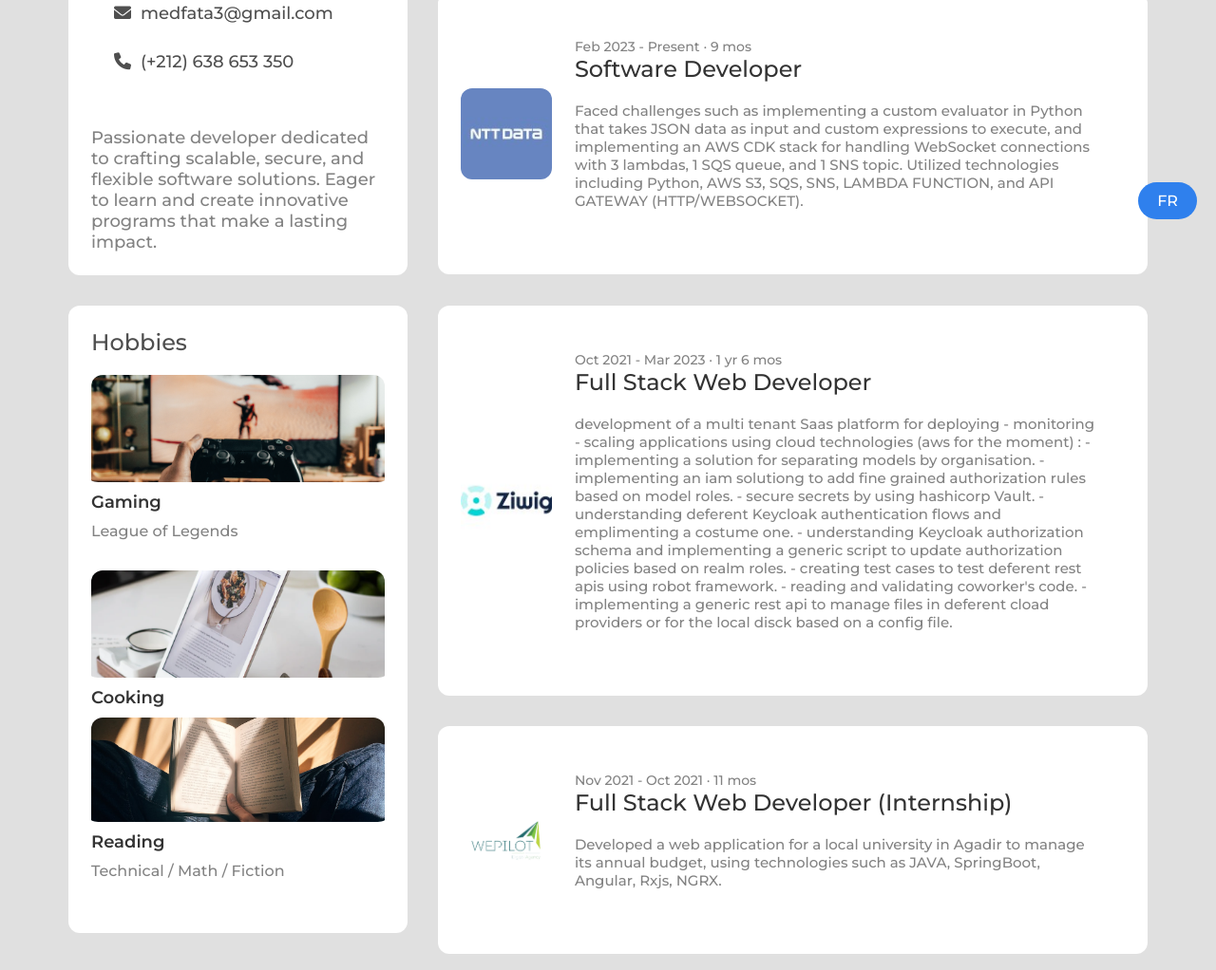
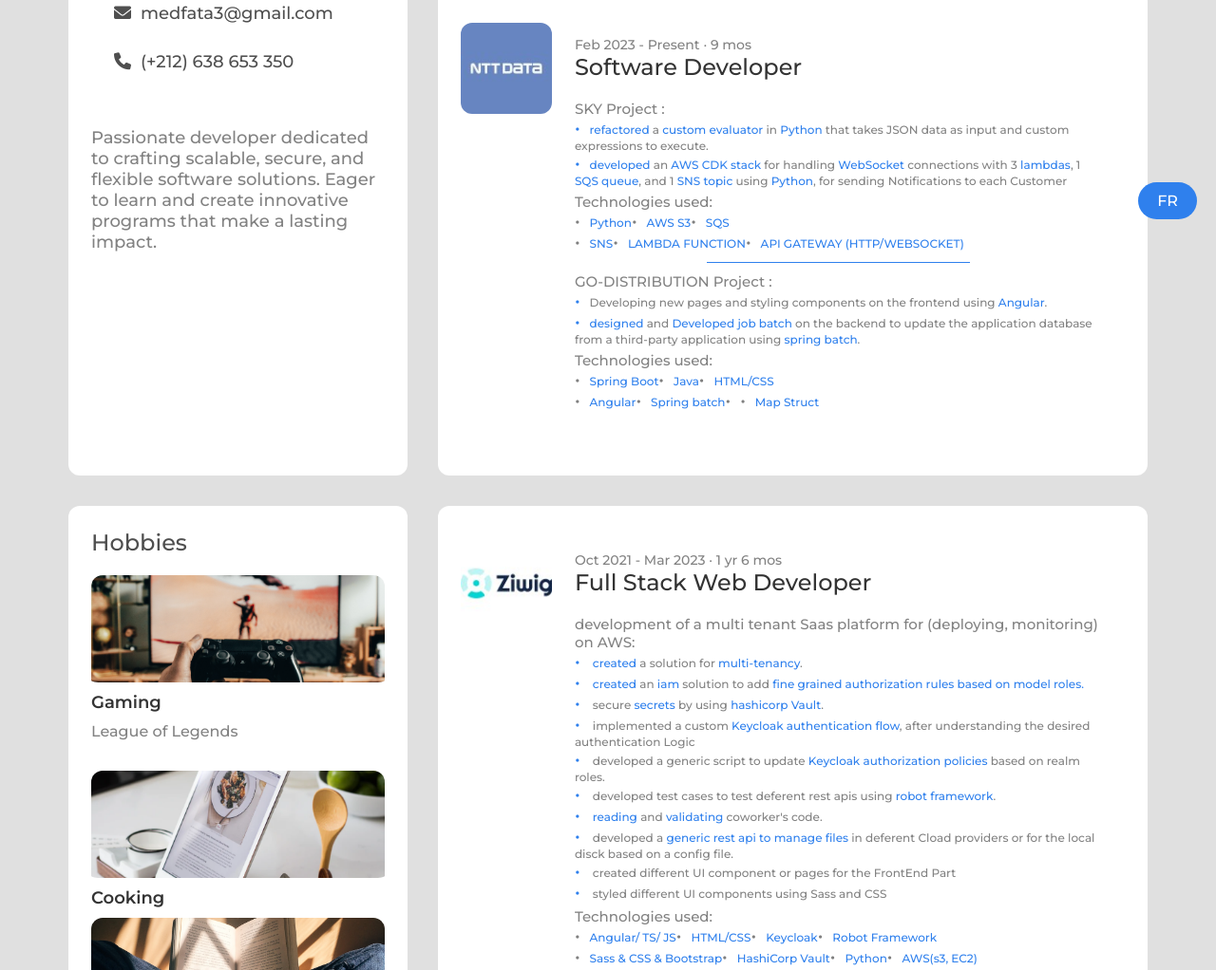
Before and after one commit to medfata/portfolio, a plain HTML site: page index.html in a window 1280 px wide. Shown: the part 549-1571 px from the top of the page at 95% size. Drawn offline with nearby package versions, Linux system fonts and the light colour scheme.

Commit message:
style desc experience

```diff
--- a/script.js
+++ b/script.js
@@ -8,23 +8,86 @@ const translations = {
         'tr-button': 'FR',
         "exp-1-date": "Nov 2021 - Oct 2021 · 11 mos",
         "exp-1-title": "Full Stack Web Developer (Internship)",
-        "exp-1-desc": "Developed a web application for a local university in Agadir to manage its annual budget, using technologies such as JAVA, SpringBoot, Angular, Rxjs, NGRX.",
+        "exp-1-desc": `helped on the development of a web application for a local university in Agadir to manage its annual budget expenses
+        <p style="margin:0; margin-top:5px">Technologies used:</p>
+        <ul class="horizontal-list">
+            <li>JAVA</li>,
+            <li>SpringBoot,  </li>
+            <li>Angular/ Ts/ Js  </li>
+            <li>Rxjs,  </li>
+            <li>NGRX </li>
+        </ul>`,
 
         "exp-2-date": "Oct 2021 - Mar 2023 · 1 yr 6 mos",
         "exp-2-title": "Full Stack Web Developer",
-        "exp-2-desc": `development of a multi tenant Saas platform for deploying - monitoring - scaling applications using cloud technologies (aws for the moment) :
-        - implementing a solution for separating models by organisation.
-        - implementing an iam solutiong to add fine grained authorization rules based on model roles.
-        - secure secrets by using hashicorp Vault.
-        - understanding deferent Keycloak authentication flows and emplimenting a costume one.
-        - understanding Keycloak authorization schema and implementing a generic script to update authorization policies based on realm roles.
-        - creating test cases to test deferent rest apis using robot framework.
-        - reading and validating coworker's code.
-        - implementing a generic rest api to manage files in deferent cload providers or for the local disck based on a config file.`,
+        "exp-2-desc": `development of a multi tenant Saas platform for (deploying, monitoring) on <span>AWS</span>:
+        <ul class="styled-list">
+        <li> <span>created</span> a solution for <span>multi-tenancy</span>.</li>
+        <li> <span>created</span> an <span>iam</span> solution to add <span>fine grained authorization rules<span> based on model roles.</li>
+        <li> secure <span>secrets</span> by using <span>hashicorp Vault</span>.
+        <li> implemented a custom <span>Keycloak authentication flow</span>, after understanding the desired authentication Logic</li>
+        <li> developed a generic script to update <span>Keycloak authorization policies</span> based on realm roles.</li>
+        <li> developed test cases to test deferent rest apis using <span>robot framework</span>.</li>
+        <li> <span>reading</span> and <span>validating</span> coworker's code.</li>
+        <li> developed a <span>generic rest api to manage files</span> in deferent </span>Cload providers</span> or for the local disck based on a config file.</li>
+        <li> created different UI component or pages for the FrontEnd Part</li>
+        <li> styled different UI components using Sass and CSS</li>
+        </ul>
+        <p style="margin:0; margin-top:5px">Technologies used:</p>
+        <ul class="horizontal-list">
+            <li>Angular/ TS/ JS </li>
+            <li>HTML/CSS</li>
+            <li>Keycloak</li>
+            <li>Robot Framework</li>
+        </ul>
+        <ul class="horizontal-list">
+            <li>Sass & CSS & Bootstrap</li>
+            <li>HashiCorp Vault</li>
+            <li>Python</li>
+            <li>AWS(s3, EC2)</li>
+        </ul>
+`,
 
         "exp-3-date": "Feb 2023 - Present · 9 mos",
         "exp-3-title": "Software Developer",
-        "exp-3-desc": "Faced challenges such as implementing a custom evaluator in Python that takes JSON data as input and custom expressions to execute, and implementing an AWS CDK stack for handling WebSocket connections with 3 lambdas, 1 SQS queue, and 1 SNS topic. Utilized technologies including Python, AWS S3, SQS, SNS, LAMBDA FUNCTION, and API GATEWAY (HTTP/WEBSOCKET)."
+        "exp-3-desc": `
+        SKY Project :
+        <ul class="styled-list">
+            <li><span>refactored</span> a <span>custom evaluator</span> in <span>Python</span> that takes JSON data as input and custom expressions to execute.</li>
+            <li><span>developed</span> an <span>AWS CDK stack</span> for handling <span>WebSocket</span> connections with
+            3 <span>lambdas</span>, 1 <span>SQS queue</span>, and 1 <span>SNS topic</span> using <span>Python</span>, for sending Notifications to each Customer</li>
+        </ul>
+
+        <p style="margin: 0; margin-top: 5px">Technologies used:</p>
+        <ul class="horizontal-list">
+            <li>Python</li>
+            <li>AWS S3</li>
+            <li>SQS</li>
+        </ul>
+        <ul class="horizontal-list">
+            <li>SNS</li>
+            <li>LAMBDA FUNCTION</li>
+            <li>API GATEWAY (HTTP/WEBSOCKET)</li>
+        </ul>
+        <div class="horizontal-border"></div>
+        GO-DISTRIBUTION Project :
+        <ul class="styled-list">
+            <li>Developing new pages and styling components on the frontend using <span>Angular</span>.</li>
+            <li><span>designed</span> and <span>Developed</span> <span>job batch</span> on the backend to update the application
+            database from a third-party application using <span>spring batch</span>.</li>
+        </ul>
+        <p style="margin: 0; margin-top: 5px">Technologies used:</p>
+        <ul class="horizontal-list">
+            <li>Spring Boot</li>
+            <li>Java</li>
+            <li>HTML/CSS</li>
+        </ul>
+        <ul class="horizontal-list">
+            <li>Angular</li>
+            <li>Spring batch<li>
+            <li>Map Struct</li>
+        </ul>
+        `
     },
     'fr': {
         'title':"Protfolio de Mohamed Fatta",
@@ -34,24 +97,84 @@ const translations = {
         'tr-button': 'EN',
         "exp-1-date": "Nov 2021 - Oct 2021 · 11 mois",
         "exp-1-title": "Développeur Web Full Stack (Stage)",
-        "exp-1-desc": "Développement d'une application web pour une université locale à Agadir pour gérer son budget annuel, en utilisant des technologies telles que JAVA, SpringBoot, Angular, Rxjs, NGRX.",
+        "exp-1-desc":  `J'ai participé au développement d'une application web pour une université locale à Agadir afin de gérer ses dépenses budgétaires annuelles.
+        <p style="margin:0; margin-top:5px">Technologies utilisées :</p>
+        <ul class="horizontal-list">
+            <li>JAVA</li>
+            <li>SpringBoot</li>
+            <li>Angular/ TypeScript/ JavaScript</li>
+            <li>RxJS</li>
+            <li>NGRX</li>
+        </ul>
+        `,
 
         "exp-2-date": "Oct 2021 - Mar 2023 · 1 an 6 mois",
         "exp-2-title": "Développeur Web Full Stack",
-        "exp-2-desc": `Développement d'une plateforme SaaS multi-locataire pour le déploiement, la surveillance et l'évolutivité des applications en utilisant des technologies cloud (AWS pour le moment) :
-            - Implémentation d'une solution pour séparer les modèles par organisation.
-            - Implémentation d'une solution IAM pour ajouter des règles d'autorisation détaillées basées sur les rôles des modèles.
-            - Sécurisation des secrets en utilisant HashiCorp Vault.
-            - Compréhension des différents flux d'authentification Keycloak et implémentation d'un flux personnalisé.
-            - Compréhension du schéma d'autorisation Keycloak et implémentation d'un script générique pour mettre à jour les politiques d'autorisation basées sur les rôles du royaume.
-            - Création de cas de test pour tester différents APIs REST en utilisant le framework Robot.
-            - Lecture et validation du code de collègues.
-            - Implémentation d'une API REST générique pour gérer des fichiers dans différents fournisseurs de cloud ou sur le disque local en fonction d'un fichier de configuration.`,
+        "exp-2-desc": `Développement d'une plateforme SaaS multi-locataire pour le déploiement et la surveillance sur <span>AWS</span> :
+        <ul class="styled-list">
+            <li> <span>Création</span> d'une solution pour la <span>multi-locataire</span>.</li>
+            <li> <span>Création</span> d'une solution <span>iam</span> pour ajouter des <span>règles d'autorisation fines</span> basées sur les rôles des modèles.</li>
+            <li> Sécurisation des <span>secrets</span> en utilisant <span>HashiCorp Vault</span>.</li>
+            <li> Mise en place d'un <span>flux d'authentification Keycloak</span> personnalisé, après avoir compris la logique d'authentification souhaitée.</li>
+            <li> Développement d'un script générique pour mettre à jour les <span>politiques d'autorisation Keycloak</span> en fonction des rôles du royaume.</li>
+            <li> Développement de cas de test pour tester différentes API REST en utilisant <span>le framework Robot</span>.</li>
+            <li> <span>Lecture</span> et <span>validation</span> du code des collègues.</li>
+            <li> Développement d'une <span>API REST générique pour gérer des fichiers</span> dans différents <span>fournisseurs de cloud</span> ou sur le disque local en fonction d'un fichier de configuration.</li>
+            <li> Création de différents composants ou pages d'interface utilisateur pour la partie frontend.</li>
+            <li> Personnalisation de différents composants d'interface utilisateur en utilisant Sass et CSS.</li>
+        </ul>
+        <p style="margin:0; margin-top:5px">Technologies utilisées :</p>
+        <ul class="horizontal-list">
+            <li>Angular/ TypeScript/ JavaScript</li>
+            <li>HTML/CSS</li>
+            <li>Keycloak</li>
+            <li>Framework Robot</li>
+        </ul>
+        <ul class="horizontal-list">
+            <li>Sass & CSS & Bootstrap</li>
+            <li>HashiCorp Vault</li>
+            <li>Python</li>
+            <li>AWS (S3, EC2)</li>
+        </ul>
+    `,
 
         "exp-3-date": "Fév 2023 - Présent · 9 mois",
         "exp-3-title": "Dév. Logiciel",
-        "exp-3-desc": `Défis : [évaluateur personnalisé en Python, AWS CDK pour les connexions Websocket avec 3 lambdas, 1 SQS QUEUE, 1 SNS TOPIC]
-        Techs : [Python, AWS S3, SQS, SNS, LAMBDA FUNCTION, API GATEWAY]`
+        "exp-3-desc": `Projet SKY :
+        <ul class="styled-list">
+            <li><span>refactorisé</span> un <span>évaluateur personnalisé</span> en <span>Python</span> prenant des données JSON en entrée et des expressions personnalisées à exécuter.</li>
+            <li><span>développé</span> une <span>pile AWS CDK</span> pour gérer les connexions <span>WebSocket</span> avec 3 <span>lambdas</span>, 1 file <span>SQS</span> et 1 sujet <span>SNS</span> en utilisant <span>Python</span>, pour l'envoi de notifications à chaque client.</li>
+        </ul>
+
+        <p style="margin: 0; margin-top: 5px">Technologies utilisées :</p>
+        <ul class="horizontal-list">
+            <li>Python</li>
+            <li>AWS S3</li>
+            <li>SQS</li>
+        </ul>
+        <ul class="horizontal-list">
+            <li>SNS</li>
+            <li>FONCTION LAMBDA</li>
+            <li>API GATEWAY (HTTP/WEBSOCKET)</li>
+        </ul>
+        <div class="horizontal-border"></div>
+        Projet GO-DISTRIBUTION :
+        <ul class="styled-list">
+            <li>Développement de nouvelles pages et stylisation de composants côté frontend en utilisant <span>Angular</span>.</li>
+            <li><span>conçu</span> et <span>développé</span> un <span>lot de tâches</span> côté backend pour mettre à jour la base de données de l'application à partir d'une application tierce en utilisant <span>spring batch</span>.</li>
+        </ul>
+        <p style="margin: 0; margin-top: 5px">Technologies utilisées :</p>
+        <ul class="horizontal-list">
+            <li>Spring Boot</li>
+            <li>Java</li>
+            <li>HTML/CSS</li>
+        </ul>
+        <ul class="horizontal-list">
+            <li>Angular</li>
+            <li>spring batch</li>
+            <li>Map Struct</li>
+        </ul>
+`
     }
 };
 
@@ -64,10 +187,10 @@ function changeLanguage(lang) {
     elements.forEach(element => {
         const key = element.getAttribute('data-translate');
         if (translations[lang] && translations[lang][key]) {
-            element.textContent = translations[lang][key];
+            element.innerHTML = translations[lang][key];
         }
     });
-    language = language  == 'en' ? 'fr' : 'en'
+
 }
 
 document.addEventListener('DOMContentLoaded', function(){
@@ -77,7 +200,9 @@ document.addEventListener('DOMContentLoaded', function(){
 })
 
 function toggleLanguage(){
-    changeLanguage(language  == 'en' ? 'fr' : 'en' )
+    const desiredLang = language  == 'en' ? 'fr' : 'en'
+    changeLanguage(desiredLang )
+    language = desiredLang
 }
 
 function downloadCV() {
--- a/style.css
+++ b/style.css
@@ -294,7 +294,7 @@ progress::-webkit-progress-value {
   max-width: 100%;
 }
 .grid .span-col-2 .recipe .row {
-  align-items: center;
+
 }
 @media (max-width: 900px) {
   .grid .span-col-2 .recipe .row {
@@ -735,3 +735,49 @@ footer a {
 .arrow.right {
   right: 10px;
 }
+
+.styled-list {
+  list-style: none;
+  padding: 0;
+}
+
+.styled-list li::before {
+  content: "\2022"; /* Unicode character for a bullet (•) */
+  color: #2f80ed;
+  font-size: 1.5em;
+  margin-right: 10px;
+}
+.styled-list li{
+  font-size: 0.8em;
+  margin-bottom: 5xp;
+}
+.styled-list li span{
+  color: #2f80ed;
+}
+
+.recipe img{
+  margin-top: 10px;
+}
+.horizontal-list {
+  list-style: none;
+  padding: 0;
+  display: flex;
+}
+.horizontal-list li::before {
+  content: "\2022"; /* Unicode character for a bullet (•) */
+  color: gray;
+  font-size: 1.5em;
+  margin-right: 10px;
+}
+.horizontal-list li{
+  font-size: 0.8em;
+  color: #2f80ed;
+}
+
+.horizontal-border {
+  width: 50%;
+  height: 1px;
+  background-color: #2f80ed;
+  margin: 10px auto;
+
+}
```
